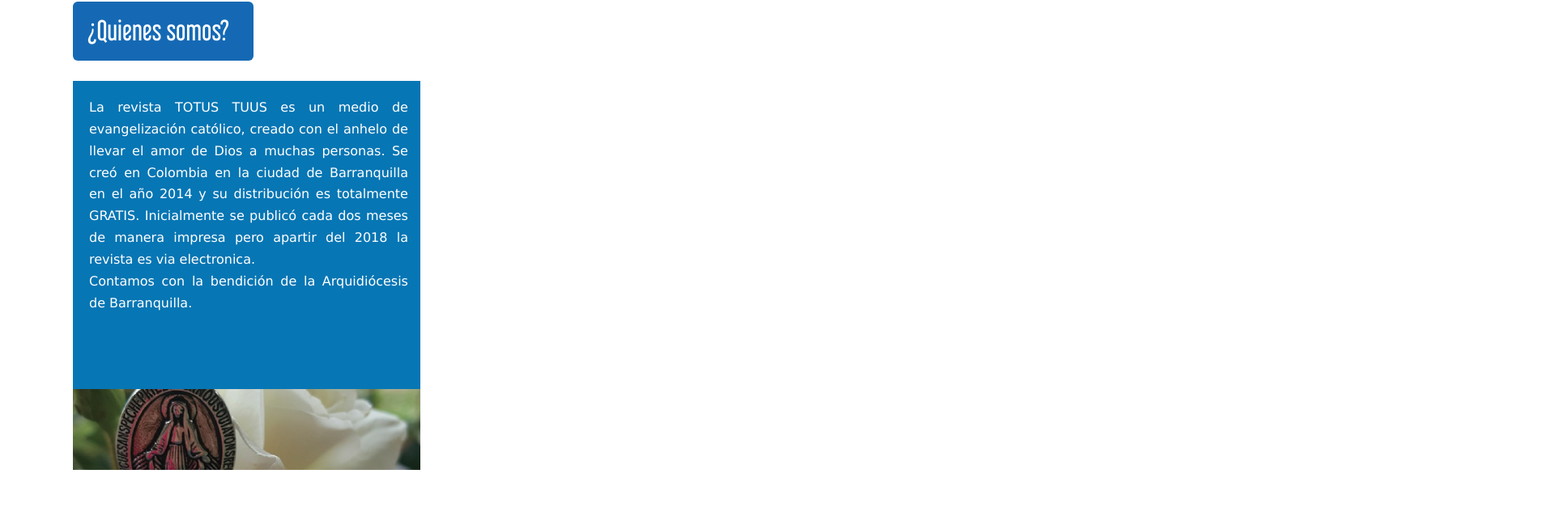
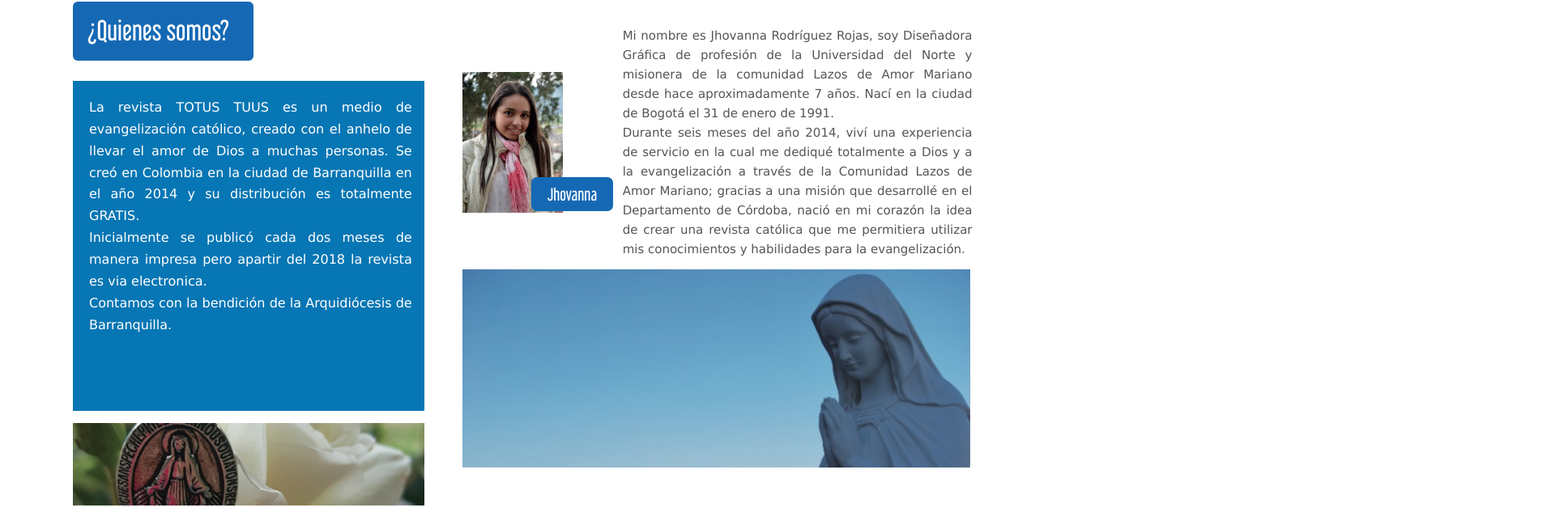
Before and after one commit to andresfch23/Totus, a React (Create React App) app: page /quienes-somos in a window 1280 px wide. Shown: the part 154-787 px from the top of the page at 81% size, 1920 px wide, since content can reach past the window. Built offline with nearby package versions, Linux system fonts and the light colour scheme.

Commit message:
finalize the 'About Us' component

```diff
--- a/src/assets/stylesheets/main.css
+++ b/src/assets/stylesheets/main.css
@@ -961,11 +961,11 @@
 
 .about__description {
   margin-left: 90px;
-  margin-top: 20px; }
+  margin-top: 20px;
+  width: 35%; }
   .about__description-text {
     text-align: justify;
     background-color: #0776B4;
-    width: 86%;
     padding-left: 20px;
     padding-top: 20px;
     padding-right: 15px;
@@ -980,9 +980,54 @@
   .about__description-image {
     background-image: url("../images/5.png");
     background-repeat: no-repeat;
-    width: 86%;
     height: 150px;
-    background-size: contain; }
+    background-size: contain;
+    margin-top: 15px; }
+
+.about__presentation {
+  width: 90%;
+  margin-left: 25px; }
+  .about__presentation-text {
+    width: 70%;
+    display: inline-block;
+    font-family: Verdana;
+    margin-top: 50px;
+    font-size: 15px;
+    text-align: justify;
+    line-height: 1.6; }
+    .about__presentation-text-first {
+      margin-bottom: 0;
+      padding-right: 30px; }
+
+.about__profile {
+  width: 30%;
+  display: inline-block;
+  position: relative;
+  top: -50px; }
+  .about__profile-image {
+    width: 63%; }
+  .about__profile-name {
+    position: absolute;
+    left: 85px;
+    top: 130px;
+    background-color: #1569B4;
+    color: #FFFFFF;
+    border-radius: 7px;
+    font-family: 'Libel-Suit';
+    font-size: 20px;
+    padding: 7px 20px; }
+
+.about__biography {
+  width: 58%; }
+
+.about__image {
+  background-image: url("../images/4.jpg");
+  background-repeat: no-repeat;
+  background-size: contain;
+  height: 268px;
+  margin-top: 13px;
+  margin-left: 25px;
+  margin-right: 81px; }
 
 .vertical-center--inline:before {
   content: "";
--- a/src/assets/stylesheets/modules/_about-section.scss
+++ b/src/assets/stylesheets/modules/_about-section.scss
@@ -2,10 +2,10 @@
     &__description {
         margin-left: 90px;
         margin-top: 20px;
+        width: 35%;
         &-text {
             text-align: justify;
             background-color: $pale-blue;
-            width: 86%;
             padding-left: 20px;
             padding-top: 20px;
             padding-right: 15px;
@@ -22,9 +22,58 @@
         &-image {
             background-image: url('../images/5.png');
             background-repeat: no-repeat;
-            width: 86%;
             height: 150px;
             background-size: contain;
+            margin-top: 15px;
         }
     }
+    &__presentation {
+        width: 90%;
+        margin-left: 25px;
+        &-text {
+            width: 70%;
+            display: inline-block;
+            font-family: Verdana;
+            margin-top: 50px;
+            font-size: 15px;
+            text-align: justify;
+            line-height: 1.6;
+            &-first {
+                margin-bottom: 0;
+                padding-right: 30px;
+            }
+        }
+    }
+    &__profile {
+        width: 30%;
+        display: inline-block;
+        position: relative;
+        top: -50px;
+        &-image {
+            width: 63%;
+        }
+        &-name {
+            position: absolute;
+            left: 85px;
+            top: 130px;
+            background-color: $blue-dark;
+            color: $white;
+            border-radius: 7px;
+            font-family: 'Libel-Suit';
+            font-size: 20px;
+            padding: 7px 20px;
+        }
+    }
+    &__biography {
+        width: 58%;
+    }
+    &__image {
+        background-image: url('../images/4.jpg');
+        background-repeat: no-repeat;
+        background-size: contain;
+        height: 268px;
+        margin-top: 13px;
+        margin-left: 25px;
+        margin-right: 81px;
+    }
 }
--- a/src/components/About.js
+++ b/src/components/About.js
@@ -1,5 +1,5 @@
 import React, { Component } from "react";
-import ImgStatueMary from '../assets/images/4.jpg';
+import ProfileImage from '../assets/images/Jhoana.jpg'
 
 class About extends Component {
   render() {
@@ -15,7 +15,8 @@
                   llevar el amor de Dios a muchas personas. Se creó
                   en Colombia en la ciudad de Barranquilla en el año
                   2014 y su distribución es totalmente GRATIS.
-                  Inicialmente se publicó cada dos meses de manera
+                  </p>
+                  <p className="about__description-content">Inicialmente se publicó cada dos meses de manera
                   impresa pero apartir del 2018 la revista es via
                   electronica.</p>
                   <p>Contamos con la bendición de la Arquidiócesis de
@@ -24,16 +25,19 @@
               <div className="about__description-image">
               </div>
           </div>
-          <div className="grid__item three-fifths">
+          <div className="grid__item three-fifths about__biography">
               <div className="about__presentation">
-                  <div className="about__">
+                  <div className="about__profile">
+                        <img className="about__profile-image" src={ProfileImage} alt="Profile"></img>
+                        <span className="about__profile-name">Jhovanna</span>
                   </div>
-                  <p>Mi nombre es Jhovanna Rodríguez Rojas, soy Diseñadora
+                  <div className="about__presentation-text">
+                        <p className="about__presentation-text-first">Mi nombre es Jhovanna Rodríguez Rojas, soy Diseñadora
                         Gráfica de profesión de la Universidad del Norte y misionera
                         de la comunidad Lazos de Amor Mariano desde hace
                         aproximadamente 7 años. Nací en la ciudad de Bogotá el 31
-                  de enero de 1991.
-                  Durante seis meses del año 2014, viví una experiencia de
+                        de enero de 1991.</p>
+                        <p className="about__presentation-text-first">Durante seis meses del año 2014, viví una experiencia de
                         servicio en la cual me dediqué totalmente a Dios y a la
                         evangelización a través de la Comunidad Lazos de Amor
                         Mariano; gracias a una misión que desarrollé en el
@@ -41,8 +45,8 @@
                         crear una revista católica que me permitiera utilizar mis
                         conocimientos y habilidades para la evangelización.</p>
                   </div>
-              <div>
-                <img src={ImgStatueMary} alt="Statue of Mary"></img>
+              </div>
+              <div className="about__image">
               </div>
           </div>
       </div>
```
Also changed, not shown: src/assets/images/4.jpg. Lines whose indentation alone changed are shown as unchanged.
